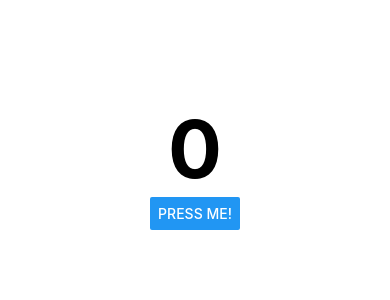
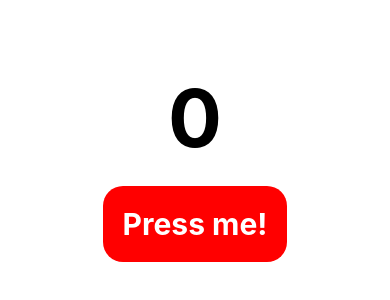
Before and after one commit to yjsoon/react-native-clicker, a React Native app: screen / in a window 390 px wide. Shown: the part 232-532 px from the top of the page. Built offline with nearby package versions, Linux system fonts and the light colour scheme.

Commit message:
Added back commented-out Button

```diff
--- a/App.js
+++ b/App.js
@@ -1,9 +1,13 @@
 import { StatusBar } from "expo-status-bar";
 import React, { useState } from "react";
-import { StyleSheet, Text, View, Button } from "react-native";
+import { StyleSheet, Text, View, TouchableOpacity, Button } from "react-native";
 
 export default function App() {
   const [count, setCount] = useState(0);
+
+  function increment() {
+    setCount(count + 1);
+  }
 
   function renderEncouragingText() {
     if (count >= 30) {
@@ -20,8 +24,16 @@
   return (
     <View style={styles.container}>
       <Text style={{ fontSize: 80, fontWeight: "bold" }}>{count}</Text>
-      <Button title="Press me!" onPress={() => setCount(count + 1)}></Button>
+
+      {
+        //<Button onPress={increment} title="Press me"></Button>
+      }
+
+      <TouchableOpacity style={styles.button} onPress={increment}>
+        <Text style={styles.buttonText}>Press me!</Text>
+      </TouchableOpacity>
       <Text style={styles.encouragingText}>{renderEncouragingText()}</Text>
+
       <StatusBar style="auto" />
     </View>
   );
@@ -39,4 +51,15 @@
     color: "#888",
     fontSize: 16,
   },
+  button: {
+    backgroundColor: "red",
+    padding: 20,
+    borderRadius: 20,
+    marginTop: 20,
+  },
+  buttonText: {
+    color: "white",
+    fontWeight: "bold",
+    fontSize: 30,
+  },
 });
```
